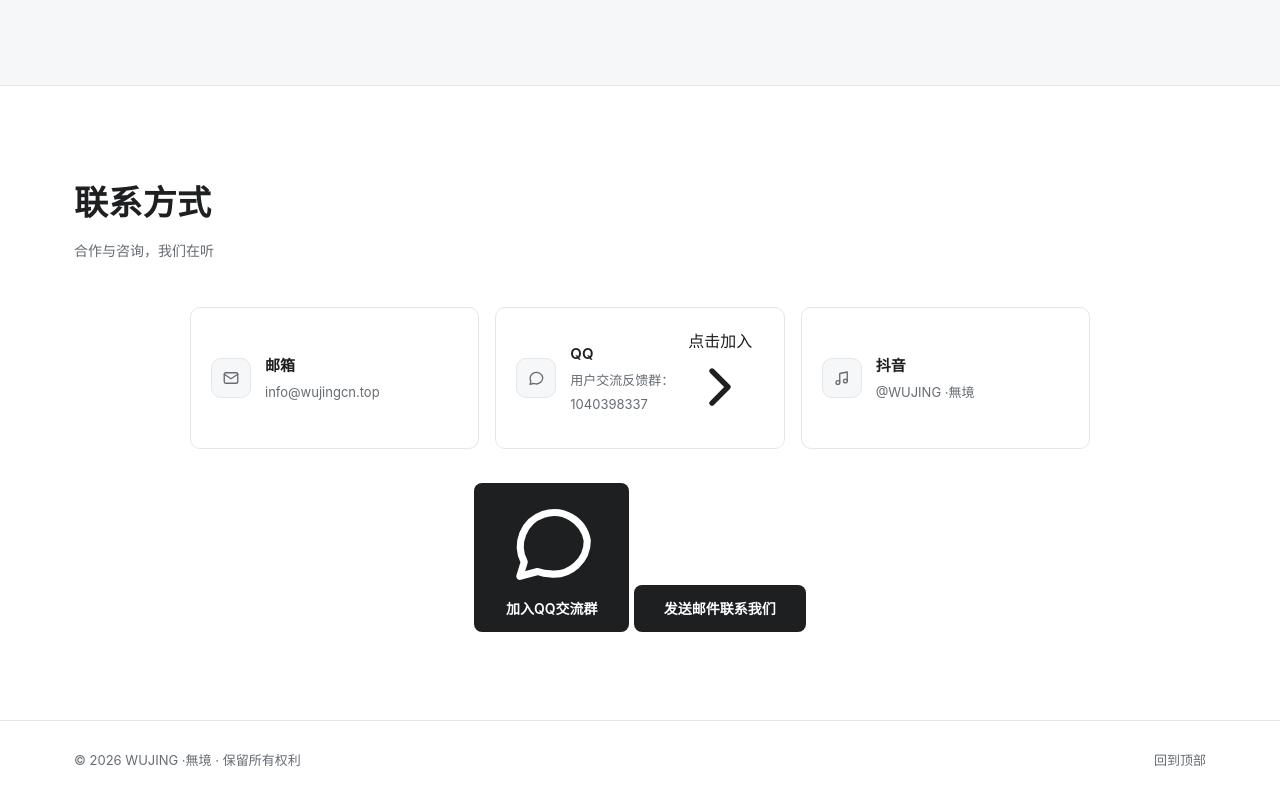
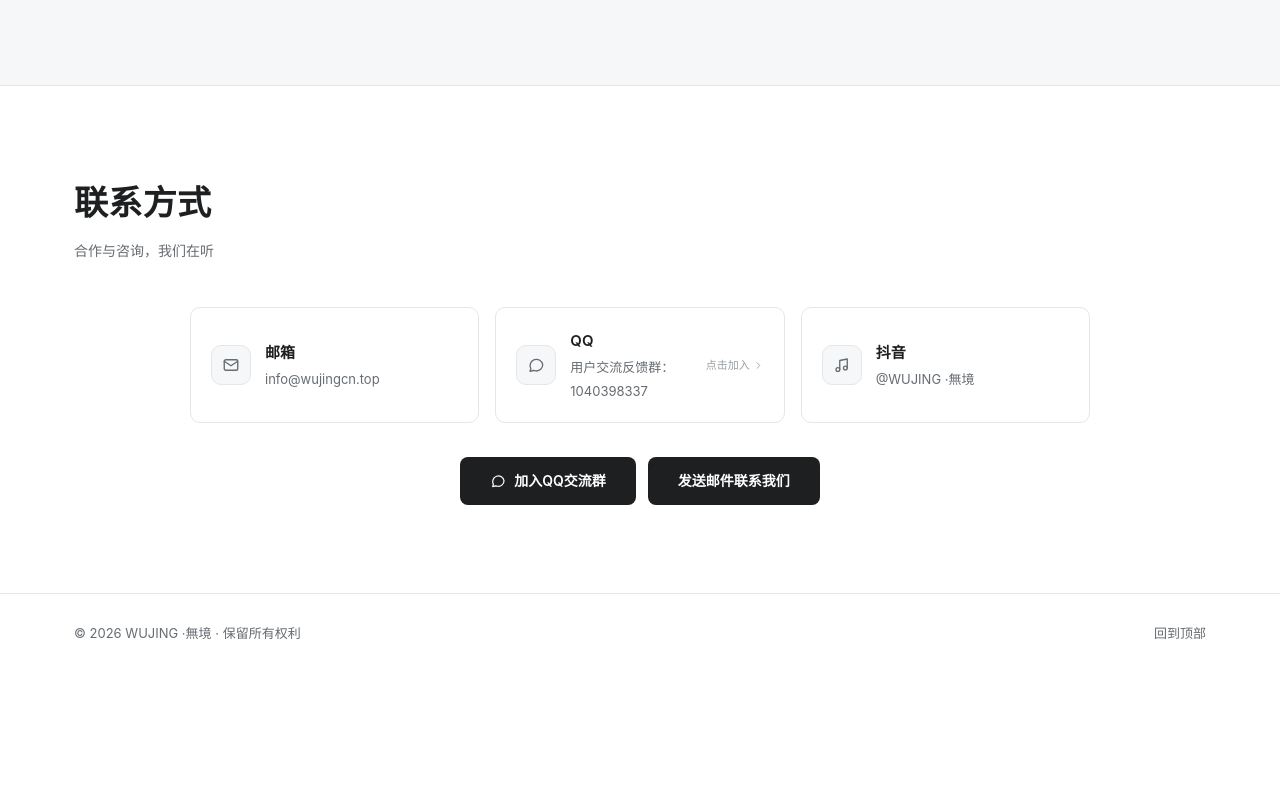
Before and after one commit to WUTA91/wujing, a plain HTML site: page index.html in a window 1280 px wide. Shown: the part 2826-3625 px from the top of the page. After the commit the page ends 3498 px from the top, so only its background shows below. Drawn offline with Linux system fonts and the light colour scheme.

Commit message:
style.css

```diff
--- a/style.css
+++ b/style.css
@@ -760,7 +760,10 @@ html[data-theme="dark"] .hero-logo img {
 
 .contact-cta {
   margin-top: 34px;
-  text-align: center;
+  display: flex;
+  flex-wrap: wrap;
+  gap: 12px;
+  justify-content: center;
 }
 
 .btn {
@@ -776,6 +779,55 @@ html[data-theme="dark"] .hero-logo img {
 
 .btn:hover {
   opacity: 0.88;
+}
+
+/* —— QQ 加群：双按钮 + QQ 卡片右侧企鹅徽章 / 「点击加入」提示 —— */
+.btn-qq {
+  display: inline-flex;
+  align-items: center;
+  gap: 8px;
+}
+
+.btn-qq svg {
+  width: 16px;
+  height: 16px;
+}
+
+/* QQ 联系卡片：整卡可点击跳转加群 */
+.contact-join {
+  cursor: pointer;
+}
+
+.qq-join {
+  margin-left: auto;
+  display: flex;
+  flex-direction: column;
+  align-items: center;
+  gap: 5px;
+}
+
+.join-hint {
+  display: inline-flex;
+  align-items: center;
+  gap: 3px;
+  font-size: 11px;
+  color: var(--text-3);
+  white-space: nowrap;
+  transition: color 0.2s ease;
+}
+
+.join-hint svg {
+  width: 11px;
+  height: 11px;
+  transition: transform 0.2s ease;
+}
+
+.contact-join:hover .join-hint {
+  color: var(--text);
+}
+
+.contact-join:hover .join-hint svg {
+  transform: translateX(2px);
 }
 
 /* ========== 12 页脚 ========== */
```
